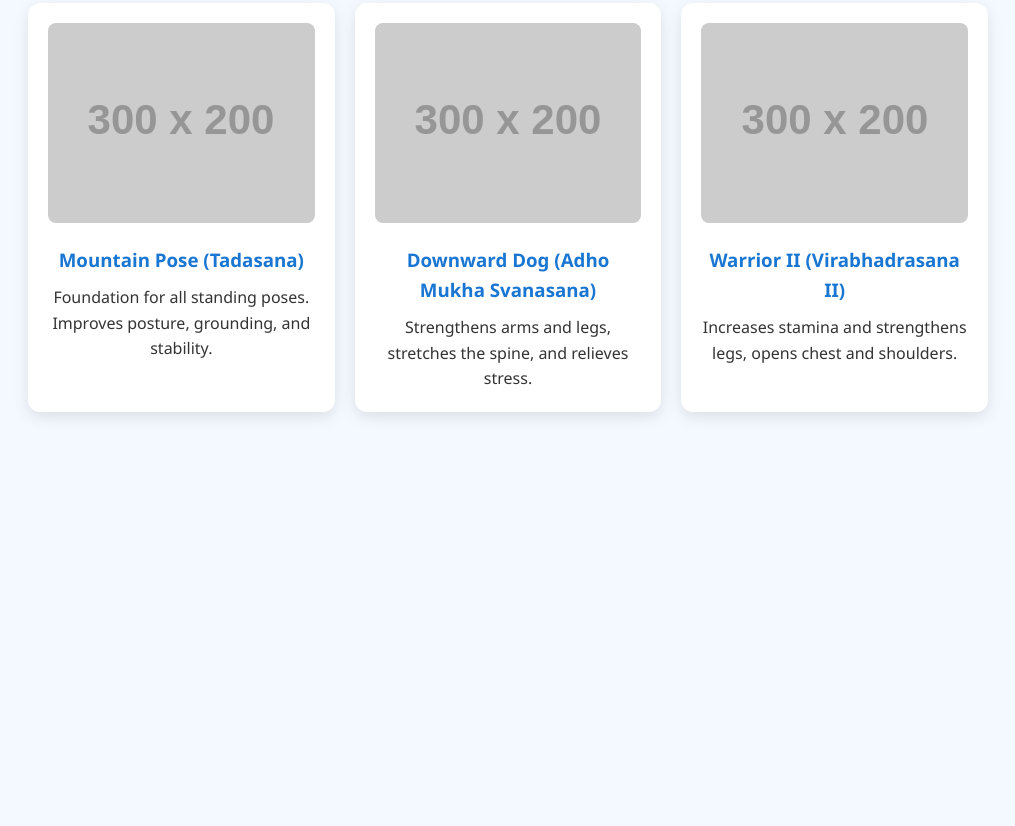
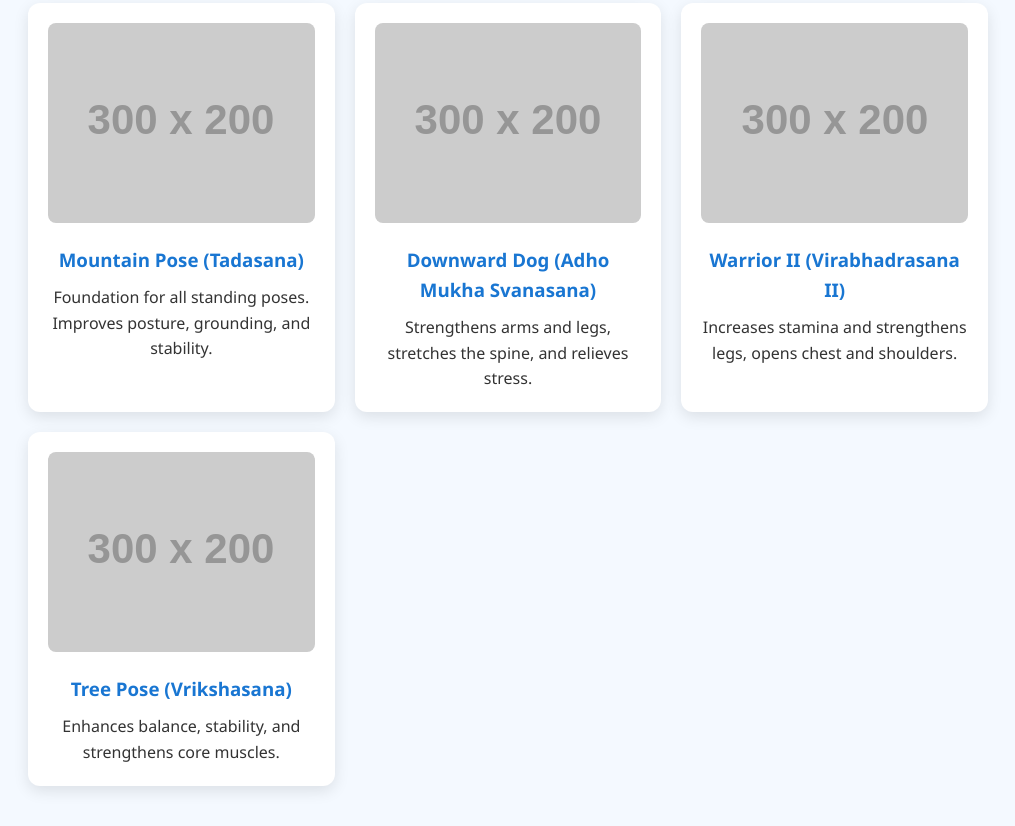
Before and after one commit to 1shone1/BMI-calculator, a plain HTML site: page yogaposes.html in a window 1280 px wide. Shown: the part 305-1131 px from the top of the page, without its empty margins (132-1147 px from the left). Before the commit the page ends 800 px from the top, so only its background shows below. Drawn offline with Linux system fonts and the light colour scheme; placeholder pictures from the web are drawn by us.

Commit message:
Added the HTML for more poses on Yoga Page section

```diff
--- a/yogaposes.html
+++ b/yogaposes.html
@@ -40,13 +40,20 @@
         <h3>Downward Dog (Adho Mukha Svanasana)</h3>
         <p>Strengthens arms and legs, stretches the spine, and relieves stress.</p>
       </div>
-
       <div class="pose-card">
         <img src="https://via.placeholder.com/300x200?text=Warrior+II" alt="Warrior II">
         <h3>Warrior II (Virabhadrasana II)</h3>
         <p>Increases stamina and strengthens legs, opens chest and shoulders.</p>
       </div>
 
+      <div class="pose-card">
+        <img src="https://via.placeholder.com/300x200?text=Tree+Pose" alt="Tree Pose">
+        <h3>Tree Pose (Vrikshasana)</h3>
+        <p>Enhances balance, stability, and strengthens core muscles.</p>
+      </div>
+
+
+
 
 
 
```
